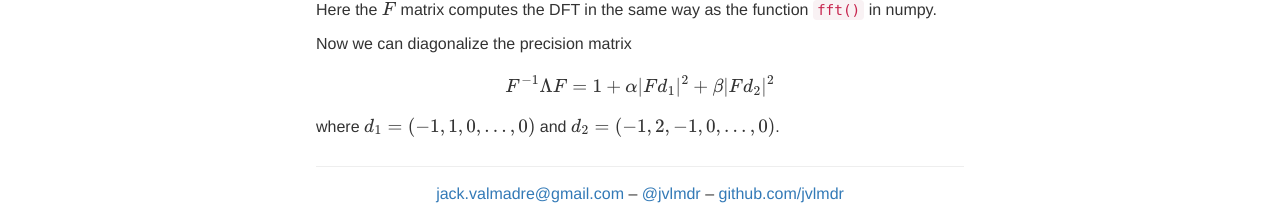
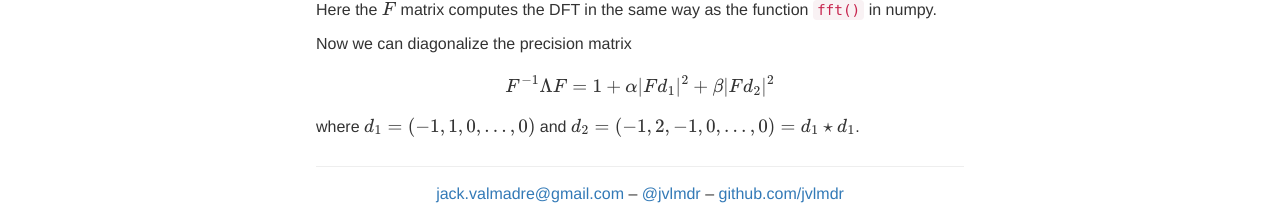
Before and after one commit to jvlmdr/jack.valmadre.net, a Jekyll site: the page built from notes/_posts/2020-01-06-sample-smooth-paths.md, in a window 1280 px wide and 900 px high, scrolled down 667 px. Shown: the part 678-897 px from the top of the window. Built offline with Jekyll 4.4.1, drawn with Linux system fonts in a browser that asks for light colours; nearby versions of some CDN libraries; formulas are drawn with MathJax 3.

Commit message:
Update 2020-01-06-sample-smooth-paths.md

```diff
--- a/notes/_posts/2020-01-06-sample-smooth-paths.md
+++ b/notes/_posts/2020-01-06-sample-smooth-paths.md
@@ -51,4 +51,4 @@ Now we can diagonalize the precision matrix
 
 $$ F^{-1} \Lambda F = 1 + \alpha |F d_{1}|^2 + \beta |F d_{2}|^2 $$
 
-where $d_{1} = (-1, 1, 0, \dots, 0)$ and $d_{2} = (-1, 2, -1, 0, \dots, 0)$.
+where $d_{1} = (-1, 1, 0, \dots, 0)$ and $d_{2} = (-1, 2, -1, 0, \dots, 0) = d_1 \star d_1$.
```
